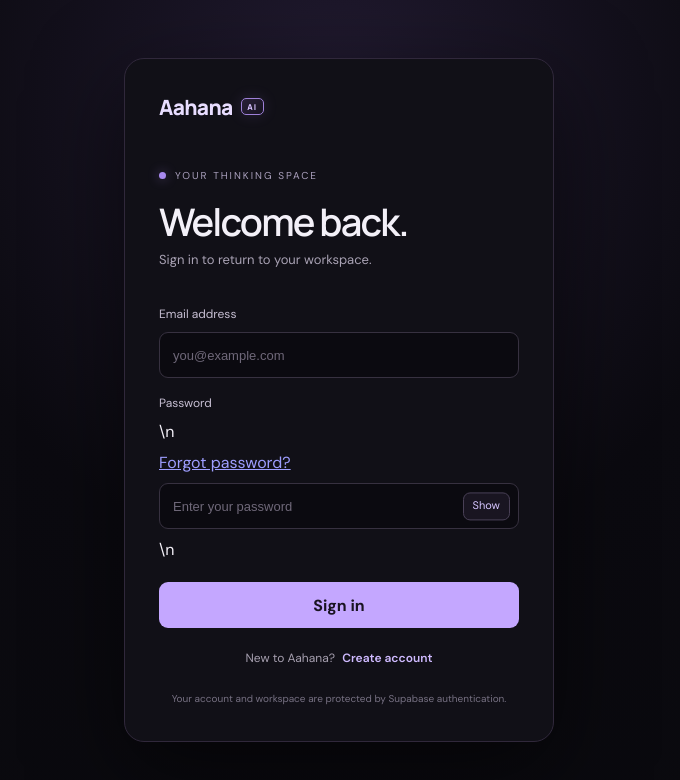
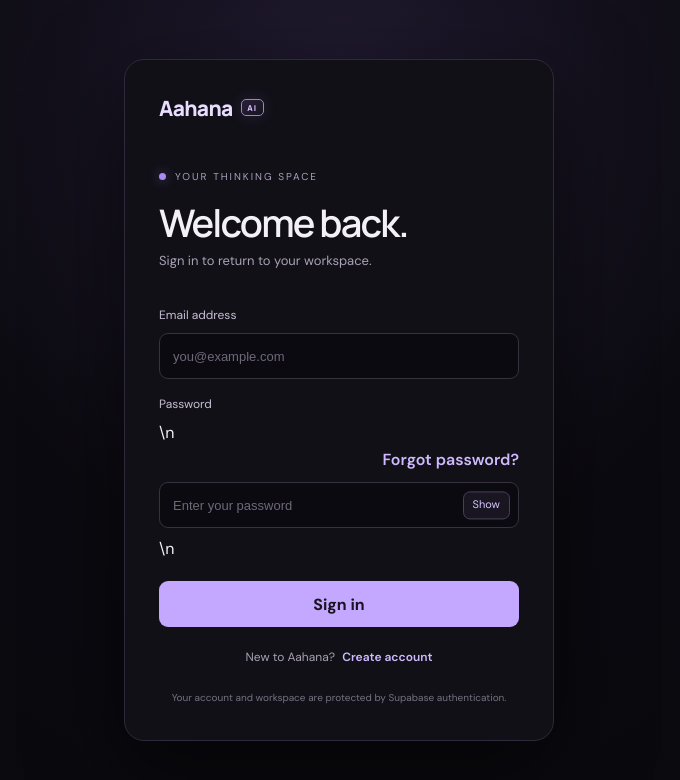
Before and after one commit to abhishekpsalimath-hue/Aahana.ai, a Next.js app: page /login in a window 1280 px wide. Shown: the top 780 px of the page, without its empty margins (301-981 px from the left). Built offline with nearby package versions, Linux system fonts and the light colour scheme.

Commit message:
Style accessible password recovery and resend actions

```diff
--- a/src/app/globals.css
+++ b/src/app/globals.css
@@ -493,3 +493,13 @@ button:focus-visible,a:focus-visible{outline-color:#c4a7ff}
 .space-background .depth-stars-near{animation-duration:61s}
 .space-background .universe-comets i{animation-timing-function:cubic-bezier(.32,.02,.62,.98)}
 @media(max-width:760px){.space-background .universe-particles i{box-shadow:0 0 5px #c8aaff,0 0 10px #9d7bd955}.space-background .universe-comets i{width:clamp(26px,7vw,48px)}}
+
+
+/* Clear, accessible account-recovery actions */
+.auth-inline-link{display:flex;justify-content:flex-end;margin:-4px 0 2px}
+.auth-inline-link a,.auth-switch a{color:#cfbaff;text-decoration:none;font-weight:600}
+.auth-inline-link a:hover,.auth-switch a:hover{text-decoration:underline;text-underline-offset:3px}
+.auth-text-action{align-self:flex-start;border:0;background:transparent;color:#cfbaff;padding:5px 0;font:inherit;font-size:12px;font-weight:600;text-align:left;cursor:pointer}
+.auth-text-action:hover{text-decoration:underline;text-underline-offset:3px}
+.auth-text-action:disabled{opacity:.55;cursor:wait}
+.auth-form input:focus-visible,.auth-submit:focus-visible,.auth-text-action:focus-visible,.auth-inline-link a:focus-visible,.auth-switch a:focus-visible{outline:2px solid #c4a7ff;outline-offset:3px}
```
